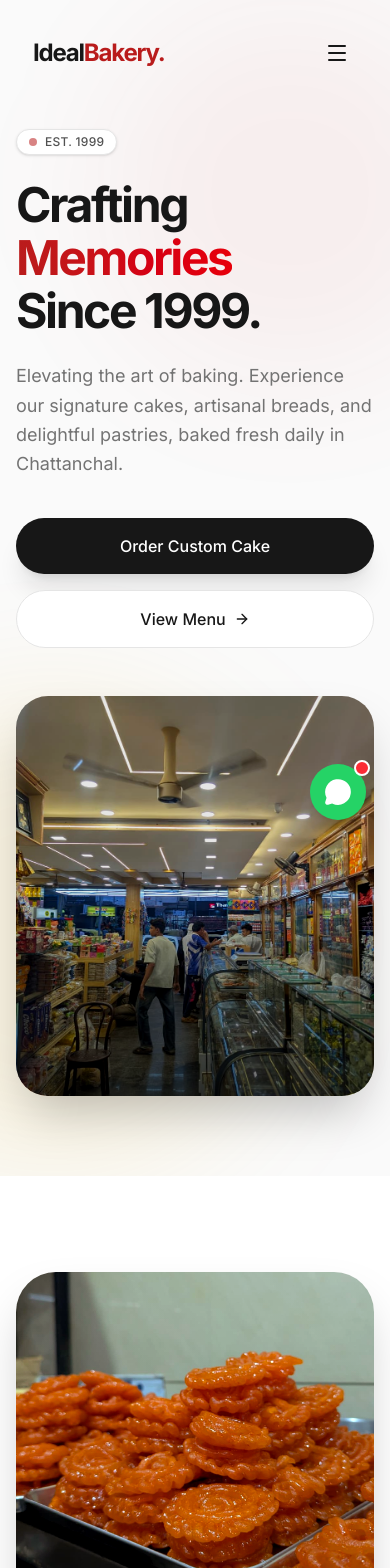
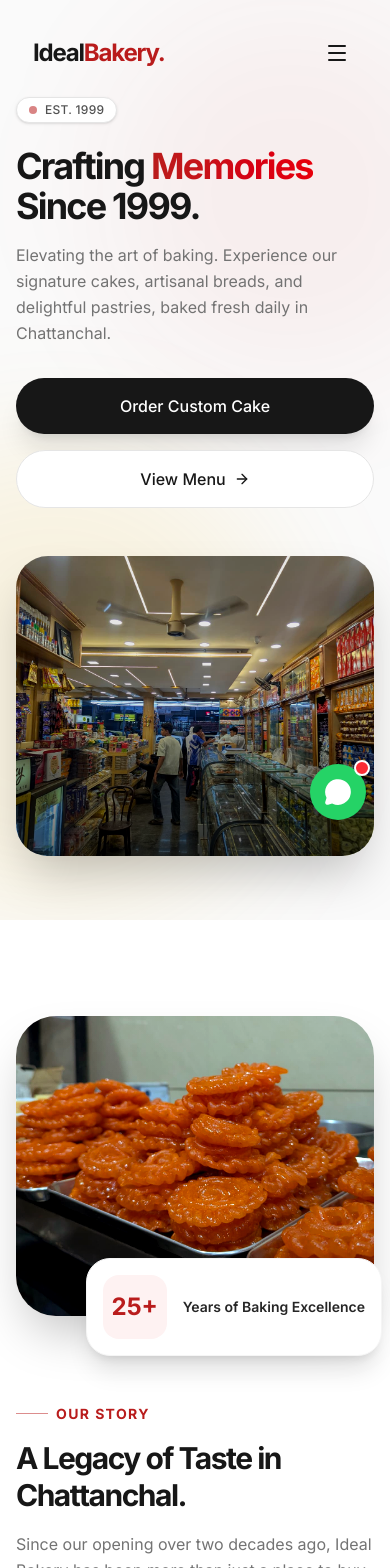
Before and after one commit to safwanmv/ideal-bakery, a Next.js app: page / in a window 390 px wide. Shown: the top 1568 px of the page. Built offline with nearby package versions, Linux system fonts and the light colour scheme.

Commit message:
style: refine component responsiveness and spacing across landing page sections

```diff
--- a/src/components/About.tsx
+++ b/src/components/About.tsx
@@ -22,9 +22,9 @@ export default function About() {
             whileInView={{ opacity: 1, x: 0 }}
             viewport={{ once: true, margin: "-100px" }}
             transition={{ duration: 0.8 }}
-            className="mb-16 lg:mb-0 relative"
+            className="mb-20 lg:mb-0 relative"
           >
-            <div className="relative h-[400px] sm:h-[600px] w-full lg:w-11/12 rounded-[2.5rem] overflow-hidden shadow-2xl">
+            <div className="relative h-[300px] sm:h-[600px] w-full lg:w-11/12 rounded-[2.5rem] overflow-hidden shadow-2xl">
               <Image
                 src="/images/real/jalebi.jpeg"
                 alt="Fresh Traditional Bakery Snacks"
@@ -34,7 +34,7 @@ export default function About() {
               <div className="absolute inset-0 bg-gradient-to-tr from-amber-900/20 to-transparent pointer-events-none mix-blend-overlay"></div>
             </div>
             {/* Floating accent block */}
-            <div className="absolute -bottom-10 -right-4 lg:-right-10 bg-white p-6 sm:p-8 rounded-3xl shadow-xl border border-neutral-100 max-w-xs">
+            <div className="absolute -bottom-10 -right-2 sm:-right-4 lg:-right-10 bg-white p-4 sm:p-8 rounded-3xl shadow-xl border border-neutral-100 max-w-[calc(100%-2rem)] sm:max-w-xs">
               <div className="flex items-center space-x-4">
                 <div className="h-16 w-16 bg-red-50 text-primary flex items-center justify-center rounded-2xl shrink-0">
                   <span className="text-2xl font-bold">25+</span>
@@ -56,10 +56,10 @@ export default function About() {
               <span className="w-8 h-px bg-primary/50"></span>
               <span>Our Story</span>
             </div>
-            <h2 className="text-4xl md:text-5xl font-bold tracking-tighter text-foreground leading-tight">
+            <h2 className="text-3xl sm:text-4xl md:text-5xl font-bold tracking-tighter text-foreground leading-tight">
               A Legacy of Taste in Chattanchal.
             </h2>
-            <p className="mt-6 text-lg text-neutral-500 leading-relaxed">
+            <p className="mt-4 sm:mt-6 text-base sm:text-lg text-neutral-500 leading-relaxed">
               Since our opening over two decades ago, Ideal Bakery has been more than just a place to buy bread. We are woven into the very fabric of the Chattanchal community&#39;s daily life and most cherished celebrations.
             </p>
             <p className="mt-4 text-lg text-neutral-500 leading-relaxed">
--- a/src/components/BulkOrder.tsx
+++ b/src/components/BulkOrder.tsx
@@ -37,10 +37,10 @@ export default function BulkOrder() {
             <Package className="h-10 w-10 text-primary -rotate-3" />
           </div>
 
-          <h2 className="text-4xl font-extrabold text-white sm:text-5xl tracking-tighter">
+          <h2 className="text-3xl font-extrabold text-white sm:text-4xl md:text-5xl tracking-tighter">
             Planning a Big Event?
           </h2>
-          <p className="mt-6 max-w-2xl text-xl text-neutral-400 mx-auto leading-relaxed">
+          <p className="mt-4 sm:mt-6 max-w-2xl text-lg sm:text-xl text-neutral-400 mx-auto leading-relaxed">
             From wedding events and birthday parties to school functions, corporate events, and community gatherings—we handle bulk orders with guaranteed timely delivery and uncompromised quality.
           </p>
           <div className="mt-10 flex flex-col sm:flex-row justify-center items-center gap-4">
@@ -48,7 +48,7 @@ export default function BulkOrder() {
               href={whatsappUrl}
               target="_blank"
               rel="noopener noreferrer"
-              className="inline-flex justify-center items-center px-10 py-4 rounded-full bg-primary text-white font-bold tracking-wide hover:bg-red-800 transition-all shadow-xl shadow-primary/20 hover:scale-105 active:scale-95"
+              className="inline-flex justify-center items-center px-8 py-3 sm:px-10 sm:py-4 rounded-full bg-primary text-white font-bold tracking-wide hover:bg-red-800 transition-all shadow-xl shadow-primary/20 hover:scale-105 active:scale-95 text-sm sm:text-base"
             >
               <MessageCircle className="w-5 h-5 mr-3 fill-current" />
               Enquire Bulk Order
--- a/src/components/CustomCake.tsx
+++ b/src/components/CustomCake.tsx
@@ -30,12 +30,12 @@ export default function CustomCake() {
           {/* Background Abstract Glow */}
           <div className="absolute top-0 right-0 w-96 h-96 bg-primary/30 rounded-full blur-3xl pointer-events-none mix-blend-screen" />
 
-          <div className="relative z-10 pt-16 pb-20 px-8 sm:pt-20 sm:px-16 lg:py-24 lg:pr-0 xl:py-28 xl:px-20">
+          <div className="relative z-10 pt-16 pb-20 px-6 sm:pt-20 sm:px-16 lg:py-24 lg:pr-0 xl:py-28 xl:px-20">
             <div className="lg:self-center max-w-lg">
               <div className="inline-flex items-center space-x-2 text-white/60 font-bold tracking-widest uppercase text-xs mb-6">
                 <span>Dream it. We bake it.</span>
               </div>
-              <h2 className="text-4xl font-extrabold text-white sm:text-5xl leading-tight tracking-tight">
+              <h2 className="text-3xl font-extrabold text-white sm:text-4xl md:text-5xl leading-tight tracking-tight">
                 <span className="block text-transparent bg-clip-text bg-gradient-to-r from-white to-white/70">Custom Cake</span>
                 <span className="block mt-2 font-serif italic font-light">Specialists.</span>
               </h2>
@@ -54,7 +54,7 @@ export default function CustomCake() {
                   href={whatsappUrl}
                   target="_blank"
                   rel="noopener noreferrer"
-                  className="bg-white rounded-full shadow-lg px-8 py-4 inline-flex items-center text-base font-bold text-foreground hover:bg-neutral-100 transition-all border border-transparent"
+                  className="bg-white rounded-full shadow-lg px-6 py-4 inline-flex items-center text-sm sm:text-base font-bold text-foreground hover:bg-neutral-100 transition-all border border-transparent"
                 >
                   <MessageCircle className="w-5 h-5 mr-3" />
                   Request Your Custom Cake
@@ -69,7 +69,7 @@ export default function CustomCake() {
               whileInView={{ opacity: 1, scale: 1, rotate: 0 }}
               viewport={{ once: true, margin: "-100px" }}
               transition={{ duration: 1, delay: 0.3 }}
-              className="absolute inset-0 transform translate-x-6 translate-y-6 sm:translate-x-16 lg:translate-y-20 lg:translate-x-10 rounded-tl-[3rem] overflow-hidden shadow-2xl"
+              className="absolute inset-0 transform translate-x-2 translate-y-6 sm:translate-x-16 lg:translate-y-20 lg:translate-x-10 rounded-tl-[3rem] overflow-hidden shadow-2xl"
             >
               <Image
                 src="/images/real/store_inside1.jpeg"
--- a/src/components/Hero.tsx
+++ b/src/components/Hero.tsx
@@ -12,8 +12,8 @@ export default function Hero() {
       <div className="absolute top-0 left-1/4 w-96 h-96 bg-primary/5 rounded-full blur-3xl" />
       <div className="absolute bottom-0 right-1/4 w-[30rem] h-[30rem] bg-secondary/10 rounded-full blur-3xl" />
 
-      <div className="max-w-7xl mx-auto px-4 sm:px-6 lg:px-8 relative z-10 w-full pt-32 pb-20">
-        <div className="grid lg:grid-cols-2 gap-12 lg:gap-8 items-center">
+      <div className="max-w-7xl mx-auto px-4 sm:px-6 lg:px-8 relative z-10 w-full pt-24 md:pt-32 pb-16 md:pb-20">
+        <div className="grid lg:grid-cols-2 gap-8 md:gap-12 items-center">
 
           {/* Text Content */}
           <motion.div
@@ -27,16 +27,16 @@ export default function Hero() {
               <span className="text-xs font-medium tracking-wide text-neutral-600 uppercase">Est. 1999</span>
             </div>
 
-            <h1 className="text-5xl lg:text-7xl font-bold tracking-tighter text-foreground leading-[1.1]">
-              Crafting <span className="text-transparent bg-clip-text bg-gradient-to-r from-primary to-red-600">Memories</span><br />
-              Since 1999.
+            <h1 className="text-4xl md:text-5xl lg:text-7xl font-bold tracking-tighter text-foreground leading-[1.1]">
+              Crafting <span className="text-transparent bg-clip-text bg-gradient-to-r from-primary to-red-600">Memories</span><br className="hidden sm:block" />
+              <span className="sm:hidden"> </span>Since 1999.
             </h1>
 
-            <p className="mt-6 text-lg text-neutral-500 leading-relaxed max-w-xl">
+            <p className="mt-4 sm:mt-6 text-base sm:text-lg text-neutral-500 leading-relaxed max-w-xl">
               Elevating the art of baking. Experience our signature cakes, artisanal breads, and delightful pastries, baked fresh daily in Chattanchal.
             </p>
 
-            <div className="mt-10 flex flex-col sm:flex-row gap-4">
+            <div className="mt-8 sm:mt-10 flex flex-col sm:flex-row gap-4">
               <Link
                 href="#custom-cakes"
                 className="inline-flex justify-center items-center px-8 py-4 rounded-full bg-foreground text-white font-medium hover:bg-neutral-800 transition-all shadow-xl shadow-neutral-900/10 hover:scale-105 active:scale-95"
@@ -58,7 +58,7 @@ export default function Hero() {
             initial={{ opacity: 0, scale: 0.95 }}
             animate={{ opacity: 1, scale: 1 }}
             transition={{ duration: 1, delay: 0.2, ease: [0.16, 1, 0.3, 1] }}
-            className="relative h-[400px] sm:h-[500px] lg:h-[600px] w-full rounded-[2rem] overflow-hidden shadow-2xl"
+            className="relative h-[300px] sm:h-[400px] lg:h-[600px] w-full rounded-[2rem] overflow-hidden shadow-2xl mt-4 lg:mt-0"
           >
             <Image
               src="/images/real/store_front.jpeg"
```
